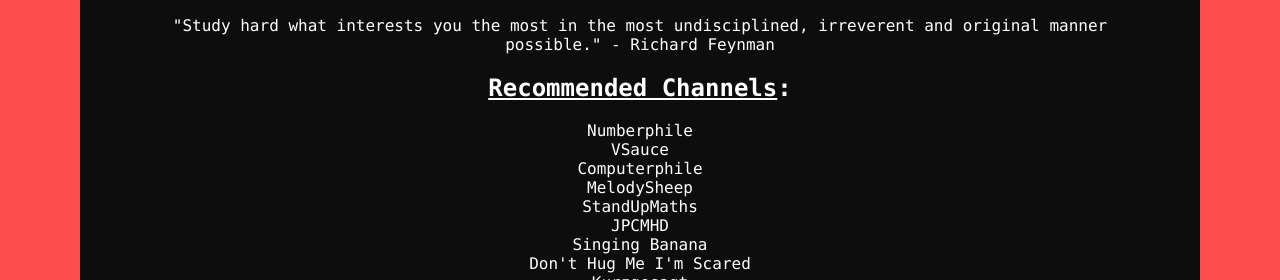
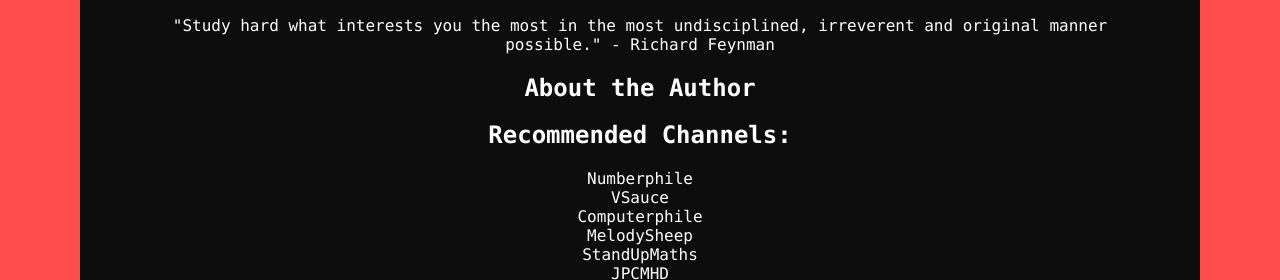
Before and after one commit to bdrumheller/BDW, a plain HTML site: page index.html in a window 1280 px wide. Both pictures are taken after a click on the icon 639 px from the left and 398 px from the top of the page. Shown: the part 515-795 px from the top of the page. Drawn offline with nearby package versions, Linux system fonts and the light colour scheme; files that its build step writes are made by us from their sources.

Commit message:
overflow-fixes

```diff
--- a/css/drumheller.css
+++ b/css/drumheller.css
@@ -100,7 +100,7 @@
   overflow:hidden;
 }
 
-.re{
+.info{
   text-align:center;
   height:85%;
   display:none;
@@ -141,3 +141,7 @@
   margin: 0;
   padding: 0;
 }
+
+h2{
+  border-bottom: 1px solid #orange;
+}
--- a/index.html
+++ b/index.html
@@ -50,14 +50,16 @@
     <div class='red-bar-pad'>
     </div>
     <div id="bottom-bar" class="red-bar">
-      <div id="resume-pdf" class="re">
+      <div id="resume-pdf" class="info">
         <embed class="pdf" src="pdf/resume.pdf#scrollbar=0" type="application/pdf"></embed>
       </div>
-      <div id="bio" class="re">
+      <div id="bio" class="info">
         <h1>Brandon Drumheller <br /> <h3>(BRAN-den DRUM-hell-erh)</h3></h1>
         <p>"Study hard what interests you the most in the most undisciplined, irreverent and original manner possible." - Richard Feynman</p>
 
-        <h2><u>Recommended Channels</u>:</h2>
+        <h2>About the Author</h2>
+
+        <h2>Recommended Channels:</h2>
         <ul>
           <li><a href="https://www.youtube.com/channel/UCoxcjq-8xIDTYp3uz647V5A" target="_blank">Numberphile</li>
           <li><a href="https://www.youtube.com/channel/UC6nSFpj9HTCZ5t-N3Rm3-HA" target="_blank">VSauce </li>
--- a/js/drumheller.js
+++ b/js/drumheller.js
@@ -4,7 +4,6 @@
         $(id).parent().height() * 100
     );
 }
-
 
 /* Should do this a better way, but it's 2:17 A.M and it works :P*/
 
@@ -28,7 +27,7 @@
 }
 
 function bioStuff(height_pct,reset){
-    $('html').css('overflow','auto');
+    if(reset) $('html').css('overflow','auto');
     if (height_pct === 35 || (!reset && height_pct === 135)){
         $('#bio').css('display','block');
     } else{
@@ -55,7 +54,7 @@
 });
 
 function resumeStuff(height_pct,reset){
-    $('html').css('overflow','auto');
+    if(reset) $('html').css('overflow','auto');
     if (height_pct === 35 || (!reset && height_pct === 135)){
         $('#resume-pdf').css('display','block');
     } else{
```
